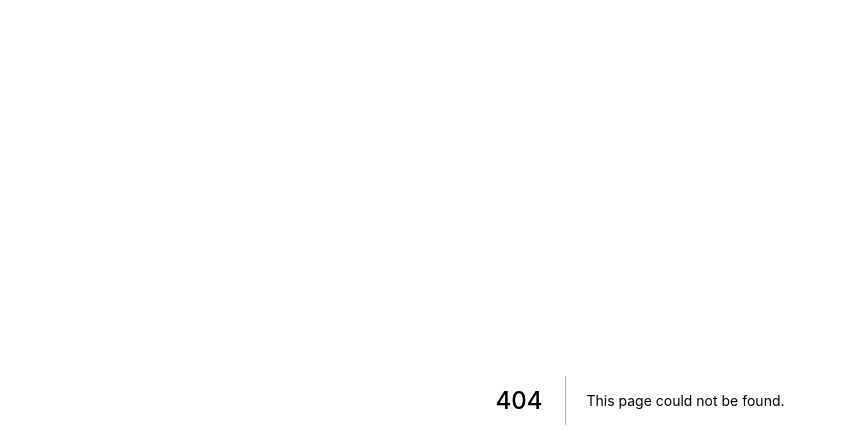
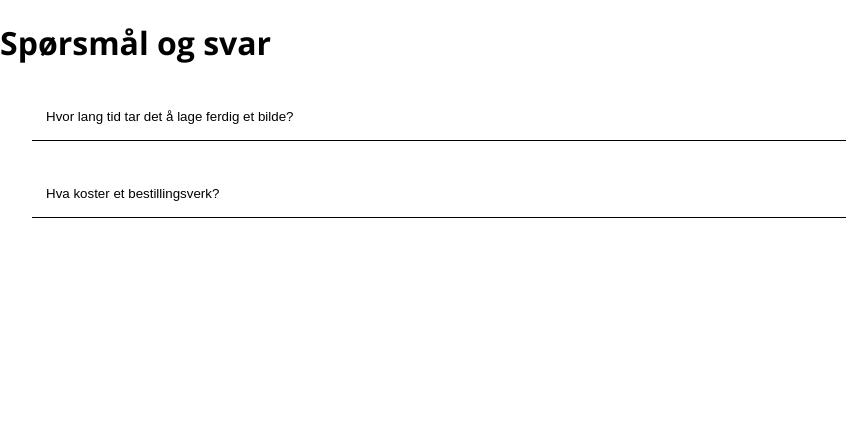
Before and after one commit to ingeborgwa/trulsrud-art, a Next.js app: page /questions in a window 1280 px wide. Before the commit this address had no page. Shown: the top 448 px of the page, without its empty margins (0-846 px from the left). Built offline with nearby package versions, Linux system fonts and the light colour scheme.

Commit message:
questions and answer form

```diff
--- a/package.json
+++ b/package.json
@@ -20,5 +20,9 @@
     "styled-components": "^5.2.3",
     "tailwindcss": "^2.1.2",
     "theme": "^0.1.0"
+  },
+  "devDependencies": {
+    "babel-plugin-styled-components": "^1.12.0",
+    "babel-preset-next": "^1.4.0"
   }
 }
--- a/pages/index.js
+++ b/pages/index.js
@@ -1,3 +1,4 @@
+import React from 'react';
 import styled from 'styled-components';
 import Head from 'next/head';
 import Image from 'next/image';
--- /dev/null
+++ b/pages/questions.js
@@ -0,0 +1,91 @@
+import React, { useState } from 'react';
+import styled from 'styled-components';
+
+
+
+
+
+
+const Question = ( {question, answer} ) => {
+    const [showAnswer, setShowAnswer] = useState(false);
+
+    function toggle() {
+        setShowAnswer(!showAnswer);
+    }
+
+    return (
+        <>
+            <QuestionBox>
+                <QuestionStyle onClick={(e) => toggle(e)}>{question}</QuestionStyle>
+                <Answer style={{display: showAnswer?"block":"none"}}>
+                    <p>{answer}</p>
+                </Answer>
+            </QuestionBox>
+        </>
+    )
+};
+
+
+
+const Questions = () => {
+
+    return (
+        <>
+            <h1>Spørsmål og svar</h1>
+            <Question
+                question="Hvor lang tid tar det å lage ferdig et bilde?"
+                answer="Det er ofte vanskelig å anslå tidsbruk på en kreativ prosess. Alcohol ink-bilder vil ta alt fra 2-8 uker fra idé til ferdig produkt. Ved spesielle henvendelser som krever bestilling av ekstra materialer, vil det ta lenger tid. Et malerier på lerret vil ta minimum 6-12 uker før ferdig produkt, som også innebærer justeringer etter kundens ønske. Ved omfattende detaljarbeid, store størrelser og kompleksitet, kan det ta lenger tid.I perioder med høy etterspørsel, kan det også være venteliste."
+            />
+            <Question
+                question="Hva koster et bestillingsverk?"
+                answer="Bestillingsverk vil ofte være noe høyere priset enn ferdigstilte kunstverk til salgs. Prisen varierer ut fra størrelse, materialkostnader, kompleksiteten rundt utførelse samt tidsbruk. Spesielle forespørsler vil også være med i prisgrunnlaget.Det vil være en 35 % depositum på bestillingsverk.
+                Send meg gjerne en uforpliktende forespørsel om prisanslag."
+            />
+        </>
+    )
+};
+
+
+
+const QuestionBox = styled.article`
+    padding: 0.5em;
+    margin: 2em;
+    border-bottom: 1px solid black;
+`;
+
+const QuestionStyle = styled.button`
+    margin-bottom: 0.5em;
+    border: none;
+    width: 80%;
+    background-color: white;
+    text-align: left;
+
+
+`;
+
+
+
+const Answer = styled.section`
+    width: 80%;
+    font-size: 0.8rem;
+
+
+    overflow: hidden;
+    animation: open 0.8s forwards;
+
+    @keyframes open {
+        0%{
+
+            height: 0;
+        }
+        100%{
+            height: 120px;
+        }
+
+    }
+
+
+`;
+
+
+export default Questions;
--- a/styles/Home.module.css
+++ b/styles/Home.module.css
@@ -1,4 +1,3 @@
-/* Used class */
 
 .boxShadowImage{
   box-shadow: rgba(149, 157, 165, 0.2) 0px 8px 24px;
```
Also changed, not shown: .babelrc (added), components/FqaForm/index.jsx (added), pages/_document.js (renamed from pages/api/_document.js), 1 other file (tests, documents, lock files or other folders).
